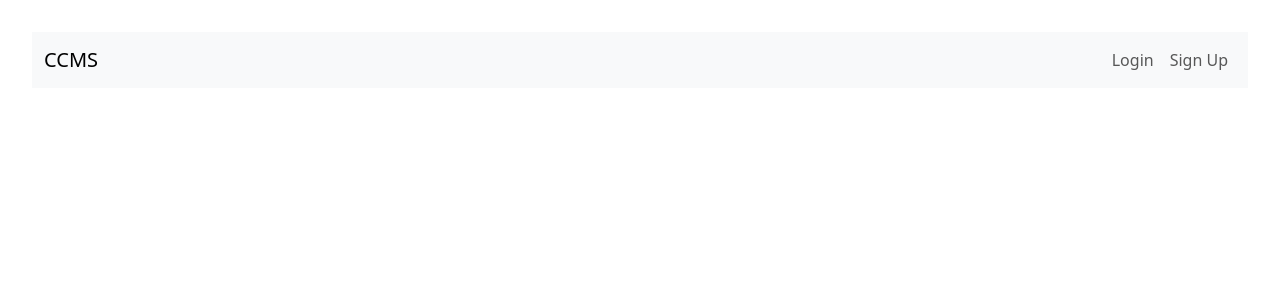
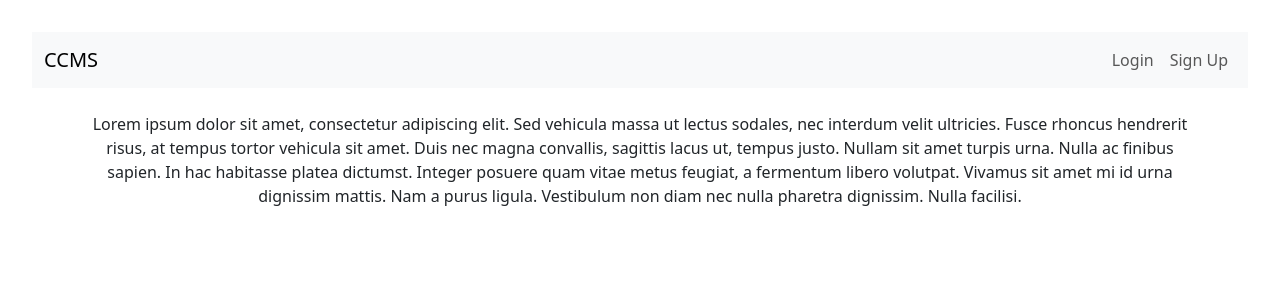
Before and after one commit to SahibAbbas123/CCMS, a React (Vite) app: page / in a window 1280 px wide. Shown: the top 300 px of the page. Built offline with nearby package versions, Linux system fonts and the light colour scheme.

Commit message:
Landing page introduction text added

```diff
--- a/src/components/Navbar.tsx
+++ b/src/components/Navbar.tsx
@@ -18,11 +18,11 @@ const Navbar = () => {
         </div>
       </div>
     </nav>
-    {/* <div className="container mt-4">
+    <div className="container mt-4">
     <p>
       Lorem ipsum dolor sit amet, consectetur adipiscing elit. Sed vehicula massa ut lectus sodales, nec interdum velit ultricies. Fusce rhoncus hendrerit risus, at tempus tortor vehicula sit amet. Duis nec magna convallis, sagittis lacus ut, tempus justo. Nullam sit amet turpis urna. Nulla ac finibus sapien. In hac habitasse platea dictumst. Integer posuere quam vitae metus feugiat, a fermentum libero volutpat. Vivamus sit amet mi id urna dignissim mattis. Nam a purus ligula. Vestibulum non diam nec nulla pharetra dignissim. Nulla facilisi.
     </p>
-  </div> */}
+  </div>
   </>
   );
 }
```
